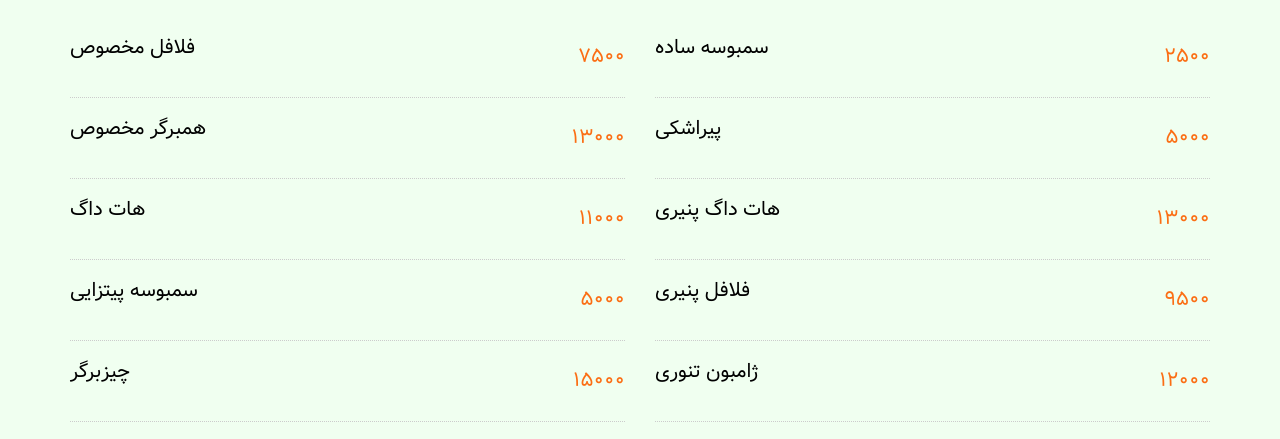
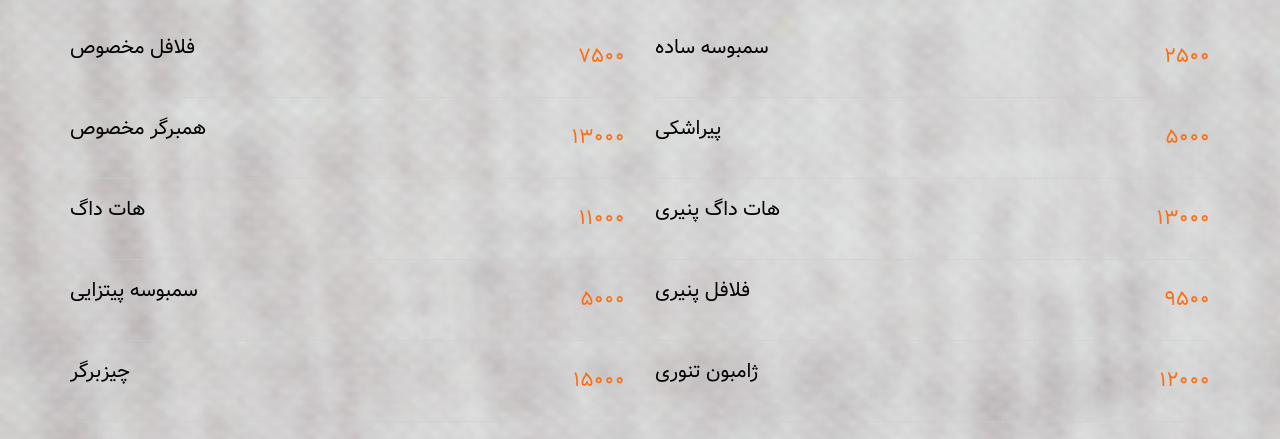
Before and after one commit to mehrshadmgh/mehrshad123, a plain HTML site: page index.html in a window 1280 px wide. Shown: the part 168-607 px from the top of the page. Drawn offline with nearby package versions, Linux system fonts and the light colour scheme; a web font is replaced by a local one.

Commit message:
Initial commit

```diff
--- a/css/style.css
+++ b/css/style.css
@@ -12,6 +12,8 @@ body {
   line-height: 2;
   color: #5e493a;
   background-color: honeydew;
+  background-image: url(1.jpg);
+  background-size: cover;
 }
 body.fh5co-overflow {
   overflow-x: auto;
```
Also changed, not shown: index.html (+1 -1 lines), css/1.jpg (added).
